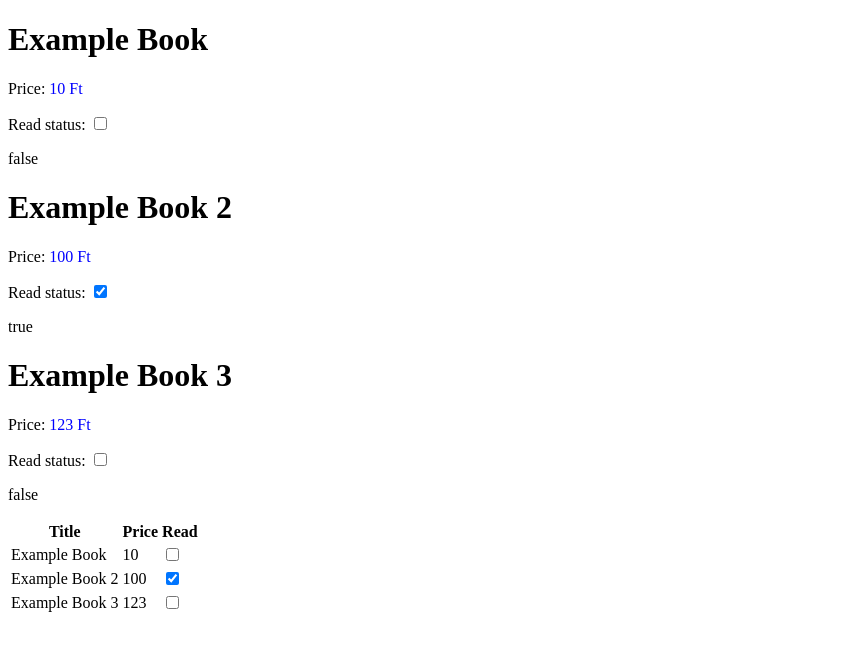
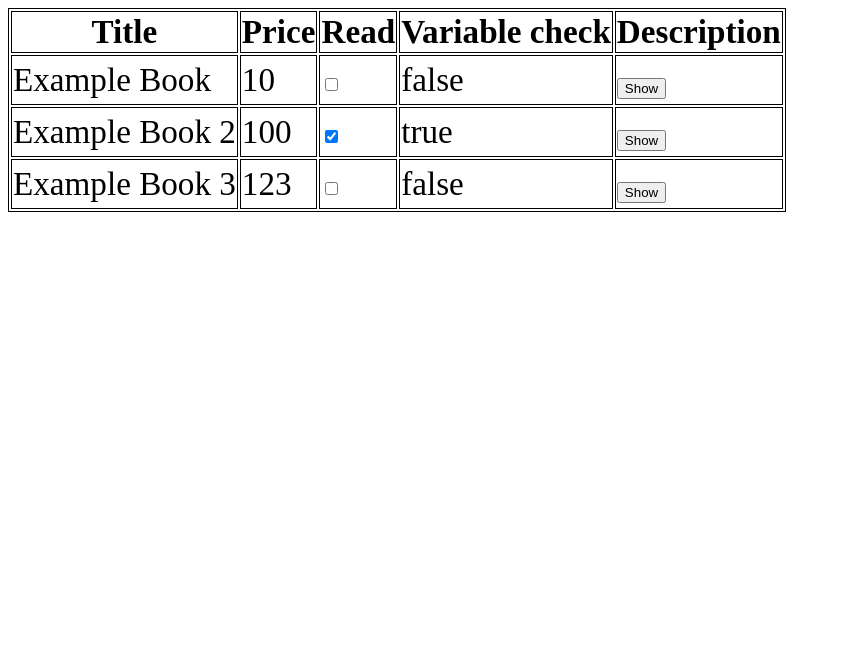
Before and after one commit to aron98/angular-project, an Angular app: page / in a window 1280 px wide. Shown: the top 648 px of the page, without its empty margins (0-841 px from the left). Built offline with nearby package versions, Linux system fonts and the light colour scheme.

Commit message:
book component

```diff
--- a/src/app/app.component.css
+++ b/src/app/app.component.css
@@ -0,0 +1,7 @@
+* {
+    font-size: larger;
+}
+
+table, th, td, tr {
+    border: 1px solid black;
+}
--- a/src/app/app.component.html
+++ b/src/app/app.component.html
@@ -1,18 +1,20 @@
-<app-book-component *ngFor="let book of bookList" [book]="book"></app-book-component>
-
 <table>
         <thead>
                 <tr>
                         <th>Title</th>
                         <th>Price</th>
                         <th>Read</th>
+                        <th>Variable check</th>
+                        <th>Description</th>
                 </tr>
         </thead>
         <tbody>
-                <tr *ngFor="let book of bookList">
+                <tr *ngFor="let book of bookService.getBookList(); let i = index">
                         <td>{{book.title}}</td>
                         <td>{{book.price}}</td>
-                        <td><input type="checkbox" [checked]="book.read" (change)="book.read = !book.read"> </td>
+                        <td><input type="checkbox" [checked]="book.read" (change)="handleCheckboxClick(i)"> </td>
+                        <td>{{book.read}}</td>
+                        <td><app-hideable-content>{{book.description}}</app-hideable-content></td>
                 </tr>
         </tbody>
 </table>
--- a/src/app/app.component.ts
+++ b/src/app/app.component.ts
@@ -1,36 +1,21 @@
-import { Component } from '@angular/core';
+import {Component, inject} from '@angular/core';
 import { CommonModule } from '@angular/common';
 import { RouterOutlet } from '@angular/router';
-import { BookComponentComponent } from "./book-component/book-component.component";
-import { Book } from "./book";
+import {BookLogicService} from "./book-logic.service";
+import {HideableContentComponent} from "./hideable-content/hideable-content.component";
 
 @Component({
     selector: 'app-root',
     standalone: true,
-    imports: [CommonModule, RouterOutlet, BookComponentComponent],
+    imports: [CommonModule, RouterOutlet, HideableContentComponent],
     templateUrl: './app.component.html',
     styleUrls: ['./app.component.css']
 })
 
 export class AppComponent {
-    bookList: Book[] = [
-        {
-            id: 1,
-            read: false,
-            price: 10,
-            title: "Example Book"
-        },
-        {
-            id: 2,
-            read: true,
-            price: 100,
-            title: "Example Book 2"
-        },
-        {
-            id: 3,
-            read: false,
-            price: 123,
-            title: "Example Book 3"
-        }
-    ];
+    public readonly bookService = inject(BookLogicService);
+
+    public handleCheckboxClick(index : number) : void {
+        this.bookService.toggleRead(index);
+    }
 }
--- a/src/app/book-component/book-component.component.css
+++ /dev/null
@@ -1,9 +0,0 @@
-.red {
-    color: red;
-}
-
-.blue {
-    color: blue
-}
-
-;
--- a/src/app/book-component/book-component.component.html
+++ /dev/null
@@ -1,8 +0,0 @@
-<div>
-    <h1>{{book.title}}</h1>
-    <p>Price: <span class="blue">{{book.price}} Ft</span></p>
-
-    <label> Read status: </label>
-    <input type="checkbox" [checked]="book.read" (change)="book.read = !book.read">
-    <p>{{book.read}}</p>
-</div>
--- /dev/null
+++ b/src/app/book-logic.service.ts
@@ -0,0 +1,37 @@
+import { Injectable } from '@angular/core';
+import {Book} from "./book";
+
+@Injectable({
+  providedIn: 'root'
+})
+export class BookLogicService {
+  private bookList: Book[] = [
+    {
+      id: 1,
+      read: false,
+      price: 10,
+      title: "Example Book"
+    },
+    {
+      id: 2,
+      read: true,
+      price: 100,
+      title: "Example Book 2",
+      description: "Short description lorem ipsum dolor sit amet"
+    },
+    {
+      id: 3,
+      read: false,
+      price: 123,
+      title: "Example Book 3"
+    }
+  ];
+
+  public getBookList() : Book[] {
+    return this.bookList;
+  }
+
+  public toggleRead(index: number) : void {
+    this.bookList[index].read = !this.bookList[index].read;
+  }
+}
--- a/src/app/book.ts
+++ b/src/app/book.ts
@@ -3,4 +3,5 @@ export interface Book {
     read: boolean;
     price: number;
     title: string;
+    description?: string;
 }
--- /dev/null
+++ b/src/app/hideable-content/hideable-content.component.html
@@ -0,0 +1,2 @@
+<button (click)="handleClickEvent()">{{isHidden ? "Show" : "Hide"}}</button>
+<ng-content *ngIf="!isHidden"></ng-content>
--- /dev/null
+++ b/src/app/hideable-content/hideable-content.component.ts
@@ -0,0 +1,17 @@
+import { Component } from '@angular/core';
+import { CommonModule } from '@angular/common';
+
+@Component({
+  selector: 'app-hideable-content',
+  standalone: true,
+  imports: [CommonModule],
+  templateUrl: './hideable-content.component.html',
+  styleUrls: ['./hideable-content.component.css']
+})
+export class HideableContentComponent {
+  public isHidden : boolean = true ;
+
+  public handleClickEvent() : void {
+    this.isHidden = !this.isHidden;
+  }
+}
```
Also changed, not shown: src/app/book-component/book-component.component.ts (deleted, +0 -14 lines), src/app/hideable-content/hideable-content.component.css (added), 2 other files (tests, documents, lock files or other folders).
